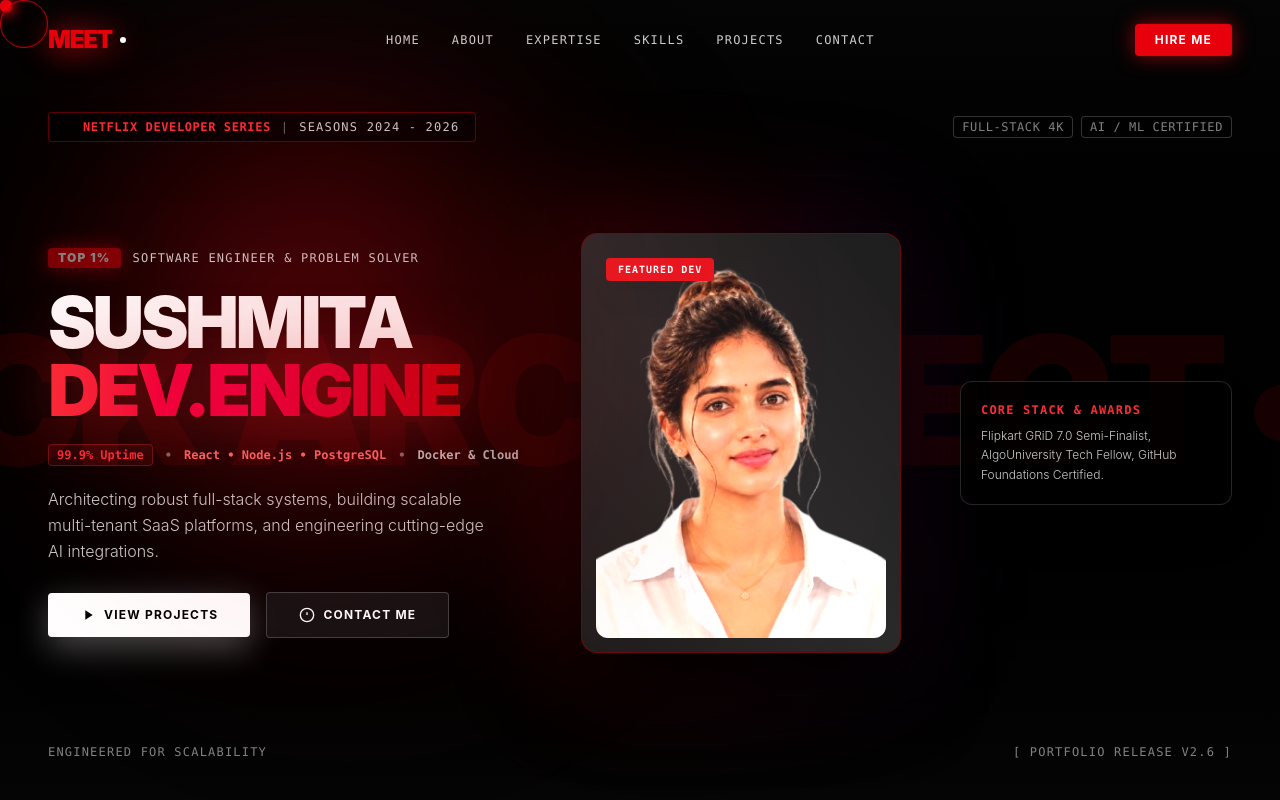
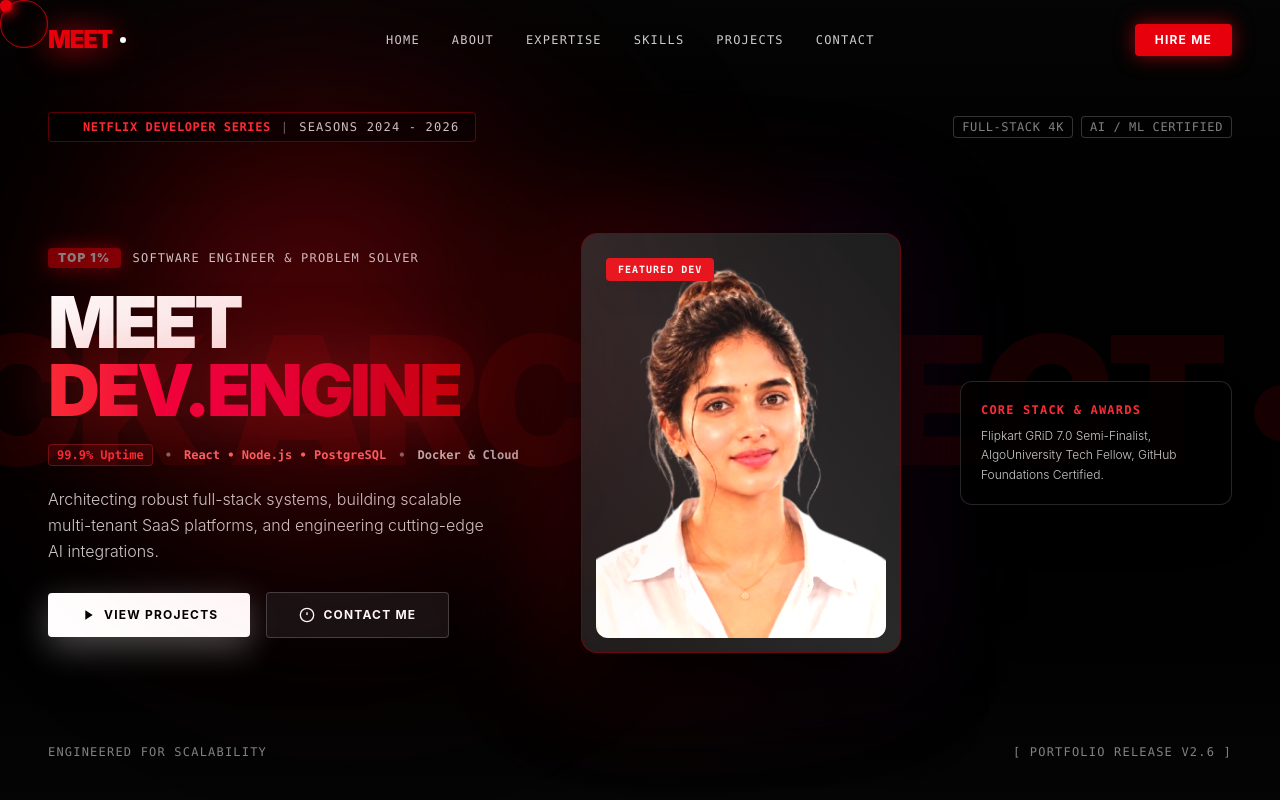
Before and after one commit to MrStark0257/Meet-Pavagadhi, a React (Vite) app: page / in a window 1280 px wide. Shown: the top 800 px of the page. Built offline with nearby package versions, Linux system fonts and the light colour scheme.

Commit message:
Update branding and name to Meet / Meet Pavagadhi across portfolio

```diff
--- a/index.html
+++ b/index.html
@@ -4,7 +4,7 @@
     <meta charset="UTF-8" />
     <link rel="icon" type="image/svg+xml" href="/favicon.svg" />
     <meta name="viewport" content="width=device-width, initial-scale=1.0" />
-    <title>video_portfolio</title>
+    <title>Meet Pavagadhi | Portfolio</title>
   </head>
   <body>
     <div id="root"></div>
--- a/src/components/About.jsx
+++ b/src/components/About.jsx
@@ -107,7 +107,7 @@ const About = () => {
             <div className="space-y-5 relative z-10">
               <h3 className="text-xs font-mono uppercase tracking-widest text-red-500 font-bold">Cast & Background</h3>
               <p className="text-lg md:text-xl font-medium text-white/90 leading-relaxed">
-                I am <span className="text-white font-bold drop-shadow">Dasari Venkata Ratna Sri Sushmita</span>, a B.Tech student in Artificial Intelligence and Machine Learning at Aditya Engineering College.
+                I am <span className="text-white font-bold drop-shadow">Meet Pavagadhi</span>, a B.Tech student in Artificial Intelligence and Machine Learning.
               </p>
               <p className="text-sm md:text-base text-white/60 font-light leading-relaxed">
                 My technical narrative bridges rigorous algorithmic problem-solving with full-stack software architecture, translating complex backend logic into seamless, high-performance interfaces.
--- a/src/components/Hero.jsx
+++ b/src/components/Hero.jsx
@@ -200,7 +200,7 @@ const Hero = () => {
             </div>
 
             <h1 className="hero-anim-item text-5xl md:text-7xl font-black tracking-tighter text-white leading-[0.95] drop-shadow-[0_15px_30px_rgba(0,0,0,0.9)]">
-              SUSHMITA <br />
+              MEET <br />
               <span className="text-transparent bg-clip-text bg-gradient-to-r from-red-500 via-rose-600 to-red-700 drop-shadow-[0_0_35px_rgba(220,38,38,0.5)]">
                 DEV.ENGINE
               </span>
--- a/src/components/NetflixPreloader.jsx
+++ b/src/components/NetflixPreloader.jsx
@@ -47,7 +47,7 @@ const MinimalPreloader = ({ onComplete }) => {
           className="text-2xl md:text-3xl font-black uppercase tracking-[0.3em] text-white"
           style={{ fontFamily: "'Bebas Neue', 'Impact', sans-serif" }}
         >
-          SUSHMITA
+          MEET
         </h1>
       </div>
     </div>
```
